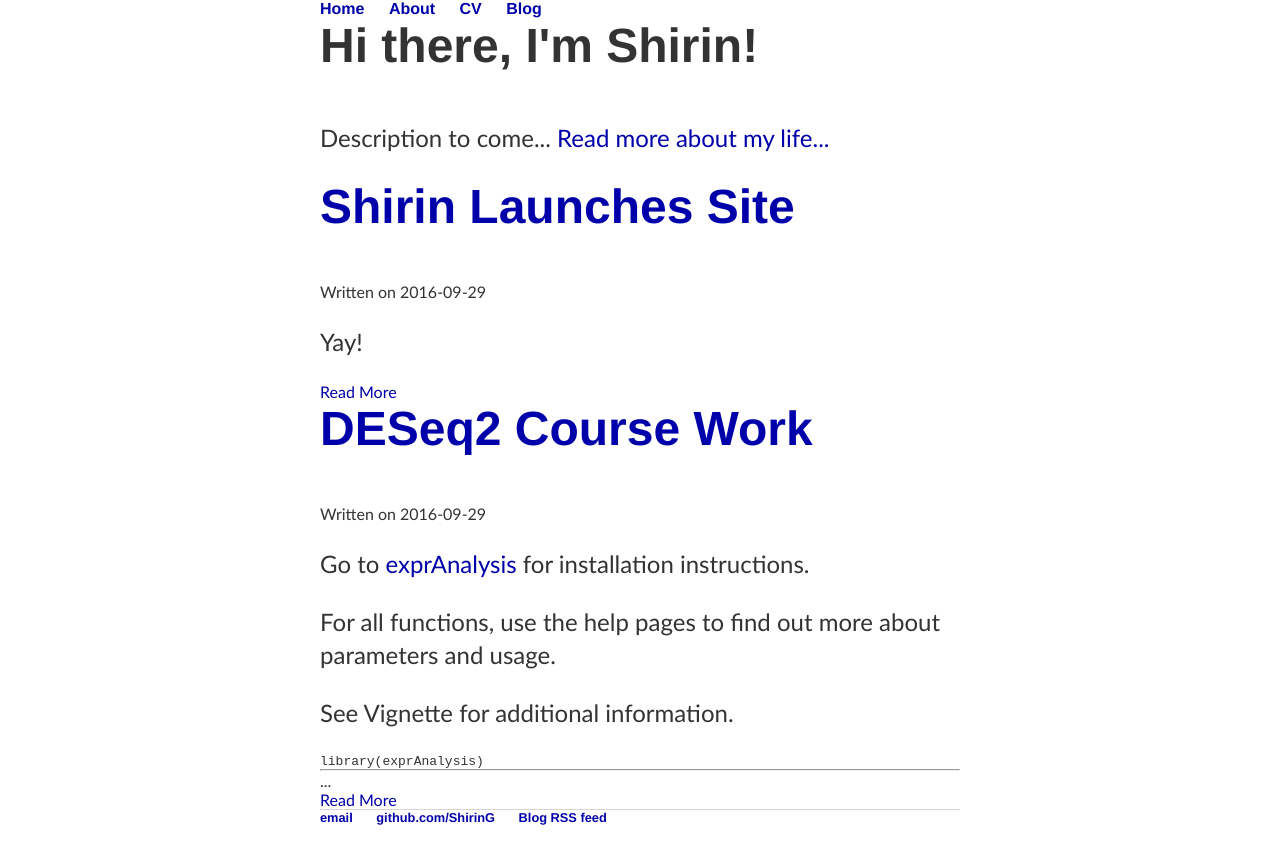
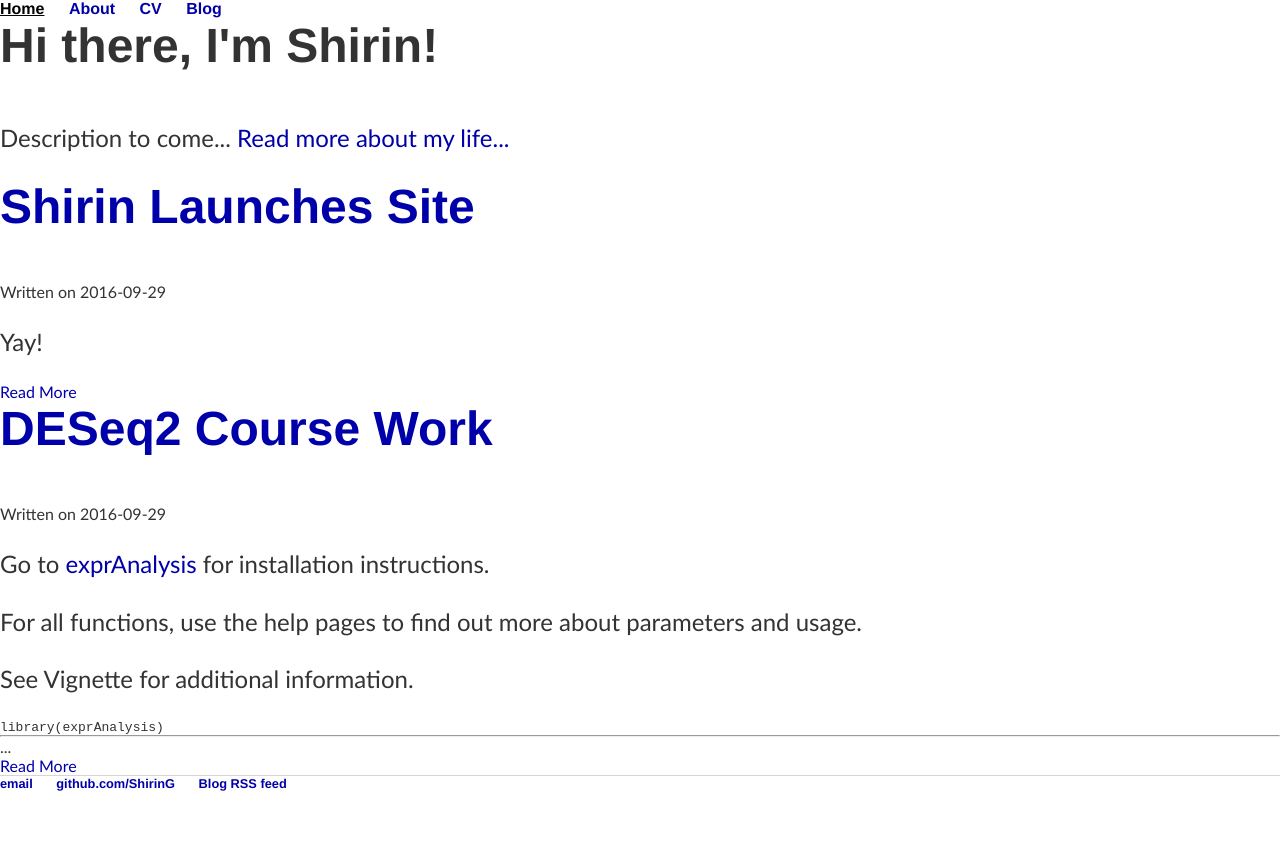
Before and after one commit to ShirinG/ShirinG.github.io, a Jekyll site: the page built from index.html, in a window 1280 px wide. Shown: the top 864 px of the page. Built offline with Jekyll 4.4.1, drawn with Linux system fonts in a browser that asks for light colours.

Commit message:
page width increased

```diff
--- a/css/main.css
+++ b/css/main.css
@@ -20,7 +20,7 @@ html, body {
 
 body {
   background-color: white;
-  width: 40em;
+  width: 80em;
   margin-left: auto;
   margin-right: auto;
 	font-family: "Trebuchet MS", Helvetica, Arial sans-serif;
```
